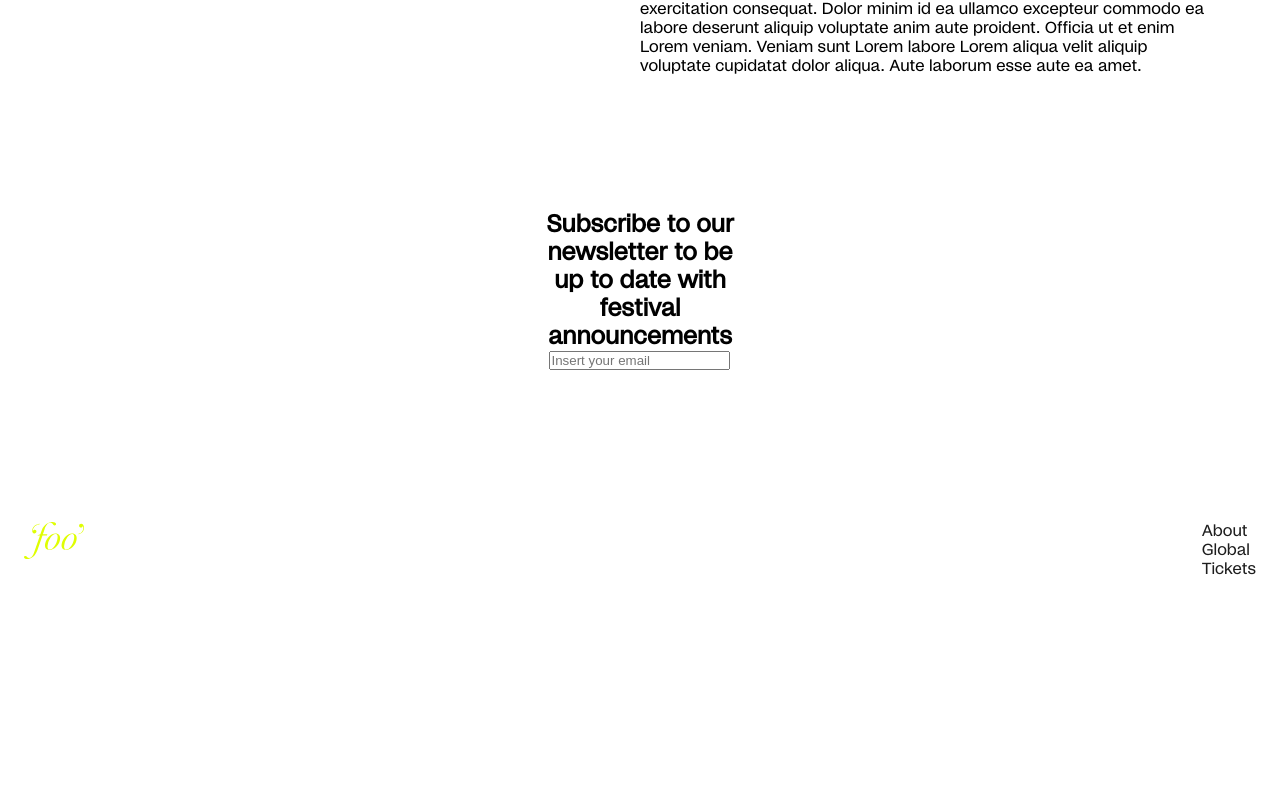
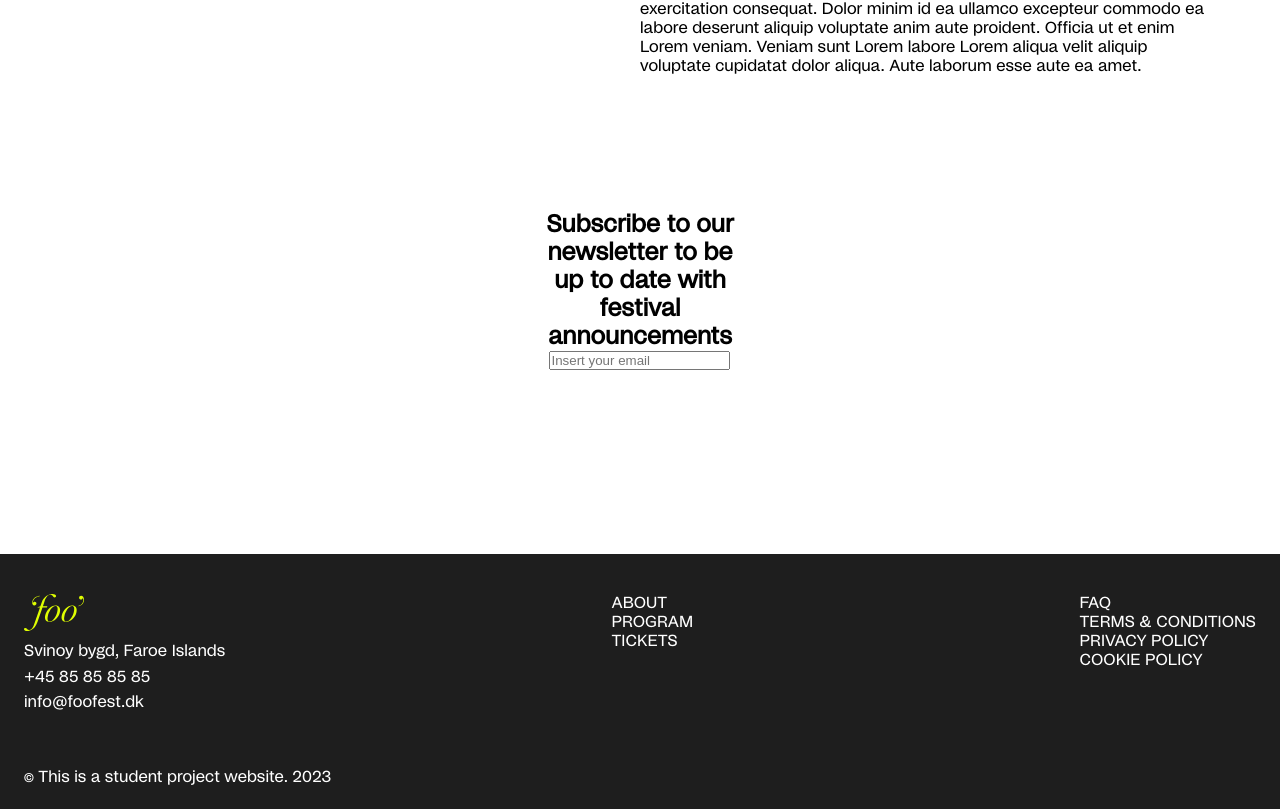
Before and after one commit to ozolinala/fooFestApp-forked, a Next.js app: page / in a window 1280 px wide. Shown: the part 1040-1849 px from the top of the page. Before the commit the page ends 1643 px from the top, so only its background shows below. Built offline with nearby package versions, Linux system fonts and the light colour scheme.

Commit message:
added the footer elements

```diff
--- a/layouts/Layout.js
+++ b/layouts/Layout.js
@@ -2,7 +2,7 @@
 import Link from 'next/link';
 import Basket from "@/components/Basket";
 import styles from "@/styles/Home.module.css";
-import {Basketicon} from "@/components/Basketicon.js"
+import Basketicon from "@/components/Basketicon.js"
 export default function Layout({ children })  {
 
     return (
@@ -35,20 +35,44 @@ export default function Layout({ children })  {
         {children}
         </main>
         <div className={styles.Footer}>
+          <div className={styles.Footerlinks}>
+          <ul>
         <Link href="./">
       <img className={styles.Logo} src="/pics/logo.svg" alt='Logo'></img>
       </Link>
+      <p>Svinoy bygd, Faroe Islands</p>
+      <p>+45 85 85 85 85</p>
+<p>info@foofest.dk</p>
+<br></br>
+
+</ul>
       <ul>
         <li>
-        <Link href="./about">About</Link>
+        <Link href="./about">ABOUT</Link>
         </li>
         <li>
-          <a href="#">Global</a>
+          <a href="#">PROGRAM</a>
         </li>
         <li>
-        <Link href="./tickets">Tickets</Link>
+        <Link href="./tickets">TICKETS</Link>
         </li>
       </ul>
+      <ul>
+        <li>
+        <Link href="./about">FAQ</Link>
+        </li>
+        <li>
+          <a href="#">TERMS & CONDITIONS</a>
+        </li>
+        <li>
+          <a href="#">PRIVACY POLICY</a>
+        </li>
+        <li>
+        <Link href="./tickets">COOKIE POLICY</Link>
+        </li>
+      </ul>
+      </div>
+      <p>© This is a student project website. 2023</p>
     </div>
         </>
     );
--- a/styles/Home.module.css
+++ b/styles/Home.module.css
@@ -53,9 +53,20 @@
   flex-basis: 50%;
 }
 
-.Footer {
+.Footerlinks {
   display: flex;
   justify-content: space-between;
   list-style: none;
-  padding: 3vh;
+  padding: 5vh 3vh 3vh 0vh;
+  color:white;
+  background-color: var(--main-black);
 }
+.Footer{
+  padding: 0vh 0vh 2vh 3vh;
+  margin-top: 7vh;
+  color:white;
+  background-color: var(--main-black);
+}
+.Footerlinks li a{
+  color:white;
+}
```
